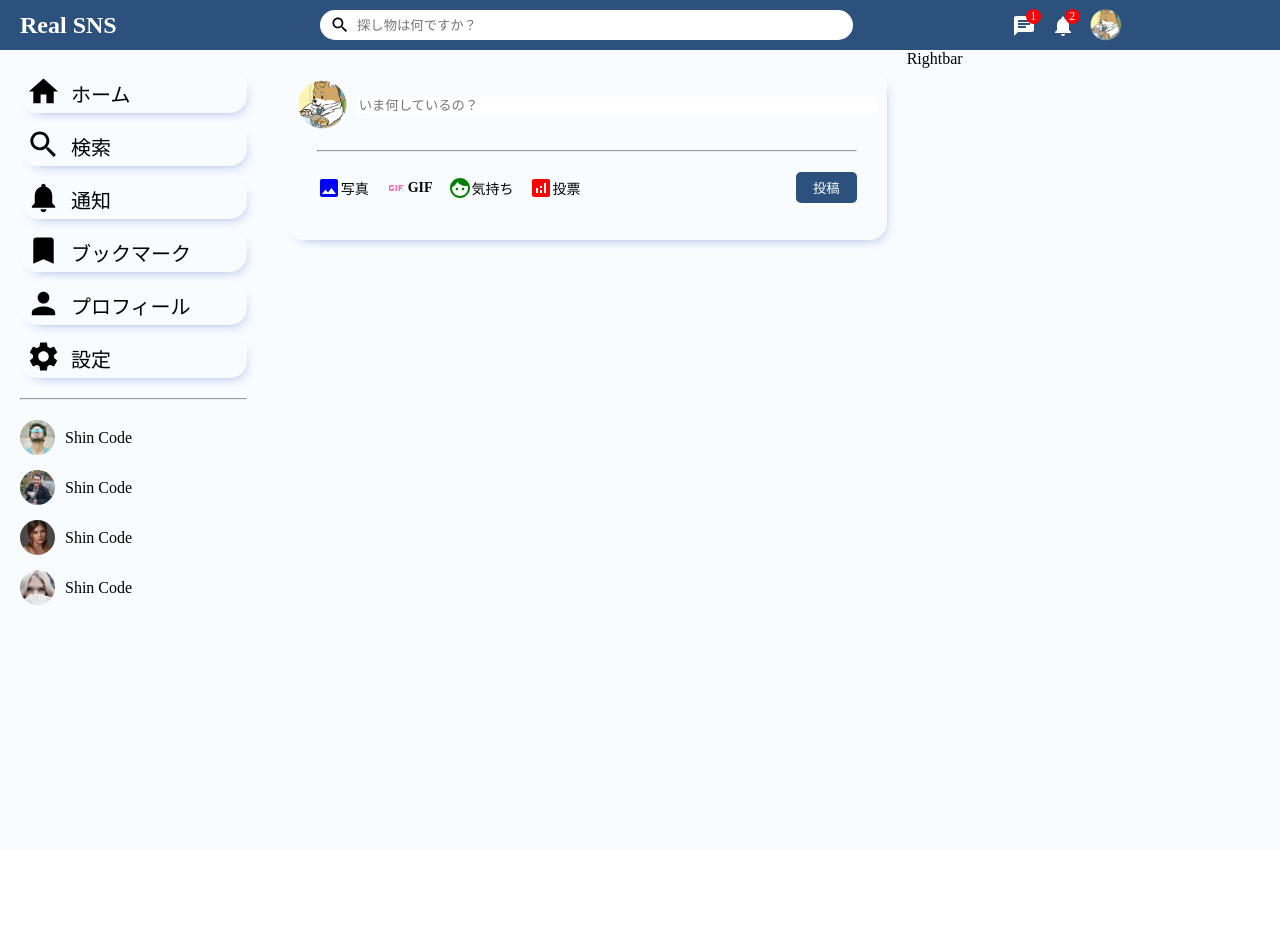
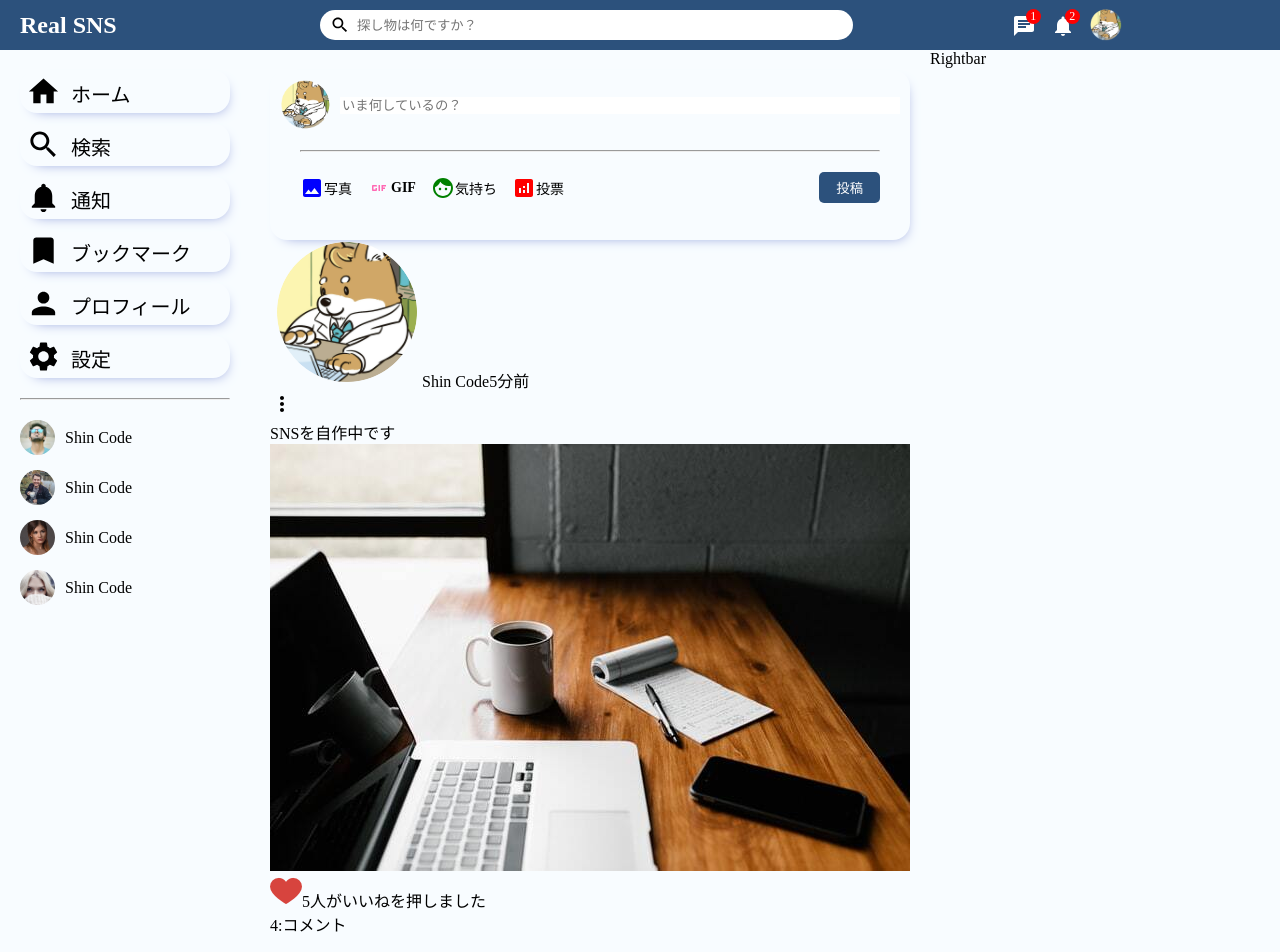
Before and after one commit to 0obstacleo0/real-sns-frontend, a React (Create React App) app: page / in a window 1280 px wide. Shown: the top 952 px of the page. Before the commit the page ends 850 px from the top, so only its background shows below. Built offline with nearby package versions, Linux system fonts and the light colour scheme.

Commit message:
postコンポーネント追加

```diff
--- /dev/null
+++ b/src/components/post/Post.jsx
@@ -0,0 +1,33 @@
+import React from "react";
+import "./Post.css";
+import { MoreVert } from "@mui/icons-material";
+
+export default function Post() {
+  return (
+    <div className="post">
+      <div className="postWrapper">
+        <div className="postTop">
+          <img src="/assets/person/1.jpeg" alt="" className="postProfileImg" />
+          <span className="postUserName">Shin Code</span>
+          <span className="postDate">5分前</span>
+        </div>
+        <div className="postRight">
+          <MoreVert />
+        </div>
+        <div className="postCenter">
+          <span className="postText">SNSを自作中です</span>
+          <img src="/assets/post/1.jpeg" alt="" className="postImg" />
+        </div>
+        <div className="postBottom">
+          <div className="postBottomLeft">
+            <img src="/assets/heart.png" alt="" className="likeIcon" />
+            <span className="postLikeCounter">5人がいいねを押しました</span>
+          </div>
+          <div className="postBottomRight">
+            <span className="postCommentText">4:コメント</span>
+          </div>
+        </div>
+      </div>
+    </div>
+  );
+}
--- a/src/components/timeline/TimeLine.jsx
+++ b/src/components/timeline/TimeLine.jsx
@@ -1,12 +1,14 @@
 import React from "react";
 import Share from "../share/Share";
 import "./Timeline.css";
+import Post from "../post/Post";
 
 export default function Timeline() {
   return (
     <div className="timeline">
       <div className="timelineWrapper">
         <Share />
+        <Post />
       </div>
     </div>
   );
```
Also changed, not shown: src/components/post/Post.css (added).
